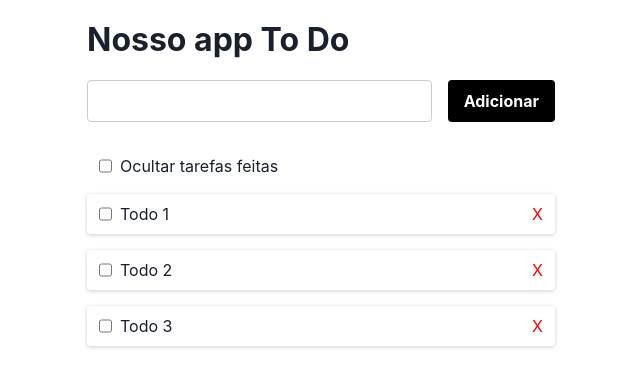
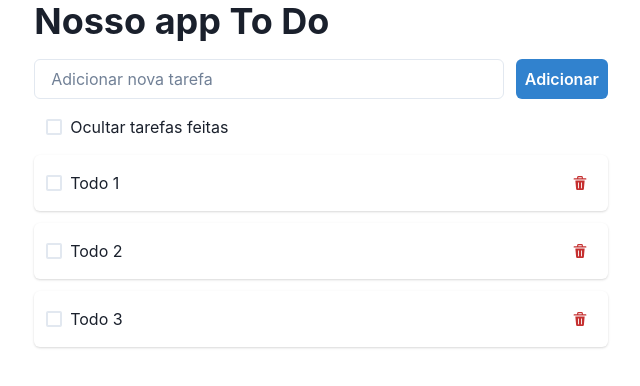
Before and after one commit to lorenecarniel/todo-react, a React (Vite) app: page / in a window 1280 px wide. Shown: the top 386 px of the page, without its empty margins (319-959 px from the left). Built offline with nearby package versions, Linux system fonts and the light colour scheme; data requests are answered from the project's data file.

Commit message:
Finished project

```diff
--- a/package.json
+++ b/package.json
@@ -10,6 +10,7 @@
     "server": "json-server --watch db.json --port 3333"
   },
   "dependencies": {
+    "@chakra-ui/icons": "^2.0.10",
     "@chakra-ui/react": "^2.3.4",
     "@emotion/react": "^11.10.4",
     "@emotion/styled": "^11.10.4",
--- a/src/App.jsx
+++ b/src/App.jsx
@@ -3,9 +3,13 @@ import axios from 'axios';
 import { Todo } from './components/todo';
 import { TodoForm } from './components/todo-form';
 import { TodoFilter } from './components/todo-filter';
+import { Container, Heading, List, Text } from '@chakra-ui/react';
 
 export function App() {
   const [todos, setTodos] = useState([]);
+  const [filter, setFilter] = useState(false);
+
+  const filteredTodos = filter ? todos.filter(todo => !todo.completed) : todos;
 
   useEffect(() => {
     fetch('http://localhost:3333/todos')
@@ -28,21 +32,36 @@ export function App() {
     setTodos(todos.filter(todo => todo.id !== id));
   }
 
-  // TODO: async function onToggleTodoCompleted(id) {}
+  async function onToggleTodo(id, value) {
+    const response = await axios.patch(`http://localhost:3333/todos/${id}`, {
+      completed: value,
+    });
+
+    setTodos(todos.map(todo => (todo.id === id ? response.data : todo)));
+  }
 
   return (
-    <div className="container">
-      <h1>Nosso app To Do</h1>
+    <Container className="container" display="flex" flexDir="column" gap="4">
+      <Heading>Nosso app To Do</Heading>
 
       <TodoForm onCreateTodo={onCreateTodo} />
 
-      <TodoFilter />
+      <TodoFilter filter={filter} onToggle={() => setFilter(!filter)} />
 
-      <ul className="todo-list">
-        {todos.map(todo => (
-          <Todo key={todo.id} todo={todo} onDeleteTodo={onDeleteTodo} />
-        ))}
-      </ul>
-    </div>
+      <List className="todo-list" spacing="3">
+        {filteredTodos.length > 0 ? (
+          filteredTodos.map(todo => (
+            <Todo
+              key={todo.id}
+              todo={todo}
+              onDeleteTodo={onDeleteTodo}
+              onToggleTodo={onToggleTodo}
+            />
+          ))
+        ) : (
+          <Text>Nenhuma tarefa encontrada</Text>
+        )}
+      </List>
+    </Container>
   );
 }
--- a/src/components/todo-filter.jsx
+++ b/src/components/todo-filter.jsx
@@ -1,8 +1,9 @@
-export function TodoFilter() {
+import { Checkbox } from '@chakra-ui/react';
+
+export function TodoFilter({ filter, onToggle }) {
   return (
-    <div className="todo-filter">
-      <input id="filter-todo" type="checkbox" onChange={() => {}} />
-      <label htmlFor="filter-todo">Ocultar tarefas feitas</label>
-    </div>
+    <Checkbox checked={filter} onChange={onToggle} pl="3">
+      Ocultar tarefas feitas
+    </Checkbox>
   );
 }
--- a/src/components/todo-form.jsx
+++ b/src/components/todo-form.jsx
@@ -1,10 +1,13 @@
+import { Button, Flex, Input } from '@chakra-ui/react';
 import { useState } from 'react';
 
 export function TodoForm({ onCreateTodo }) {
   const [newTodo, setNewTodo] = useState('');
 
   return (
-    <form
+    <Flex
+      as="form"
+      gap="3"
       className="todo-form"
       onSubmit={async e => {
         e.preventDefault();
@@ -13,13 +16,14 @@ export function TodoForm({ onCreateTodo }) {
         setNewTodo('');
       }}
     >
-      <input
-        id="todo-text"
-        type="text"
+      <Input
         value={newTodo}
+        placeholder="Adicionar nova tarefa"
         onChange={event => setNewTodo(event.target.value)}
       />
-      <button type="submit">Adicionar</button>
-    </form>
+      <Button type="submit" colorScheme="blue">
+        Adicionar
+      </Button>
+    </Flex>
   );
 }
--- a/src/components/todo.jsx
+++ b/src/components/todo.jsx
@@ -1,15 +1,27 @@
-export function Todo({ todo, onDeleteTodo }) {
+import { DeleteIcon } from '@chakra-ui/icons';
+import { Checkbox, IconButton, ListItem, Text } from '@chakra-ui/react';
+
+export function Todo({ todo, onDeleteTodo, onToggleTodo }) {
   return (
-    <li>
-      <input id={todo.id} type="checkbox" checked={todo.completed} />
-      <label htmlFor={todo.id}>{todo.title}</label>
-      <button
-        type="button"
-        style={{ color: 'red' }}
+    <ListItem display="flex" rounded="md" shadow="base" padding="3">
+      <Checkbox
+        flex="1"
+        id={todo.id}
+        isChecked={todo.completed}
+        onChange={() => onToggleTodo(todo.id, !todo.completed)}
+      >
+        <Text as={todo.completed && 'del'} color={todo.completed && 'gray.300'}>
+          {todo.title}
+        </Text>
+      </Checkbox>
+      <IconButton
+        size="sm"
+        variant="ghost"
+        colorScheme="red"
+        aria-label="Delete todo"
+        icon={<DeleteIcon />}
         onClick={() => onDeleteTodo(todo.id)}
-      >
-        X
-      </button>
-    </li>
+      />
+    </ListItem>
   );
 }
--- a/src/main.jsx
+++ b/src/main.jsx
@@ -2,7 +2,7 @@ import React from 'react';
 import ReactDOM from 'react-dom/client';
 import { ChakraProvider } from '@chakra-ui/react';
 
-import './styles/index.css';
+// import './styles/index.css';
 import { App } from './App';
 
 ReactDOM.createRoot(document.getElementById('root')).render(
```
Also changed, not shown: 1 other file (tests, documents, lock files or other folders).
